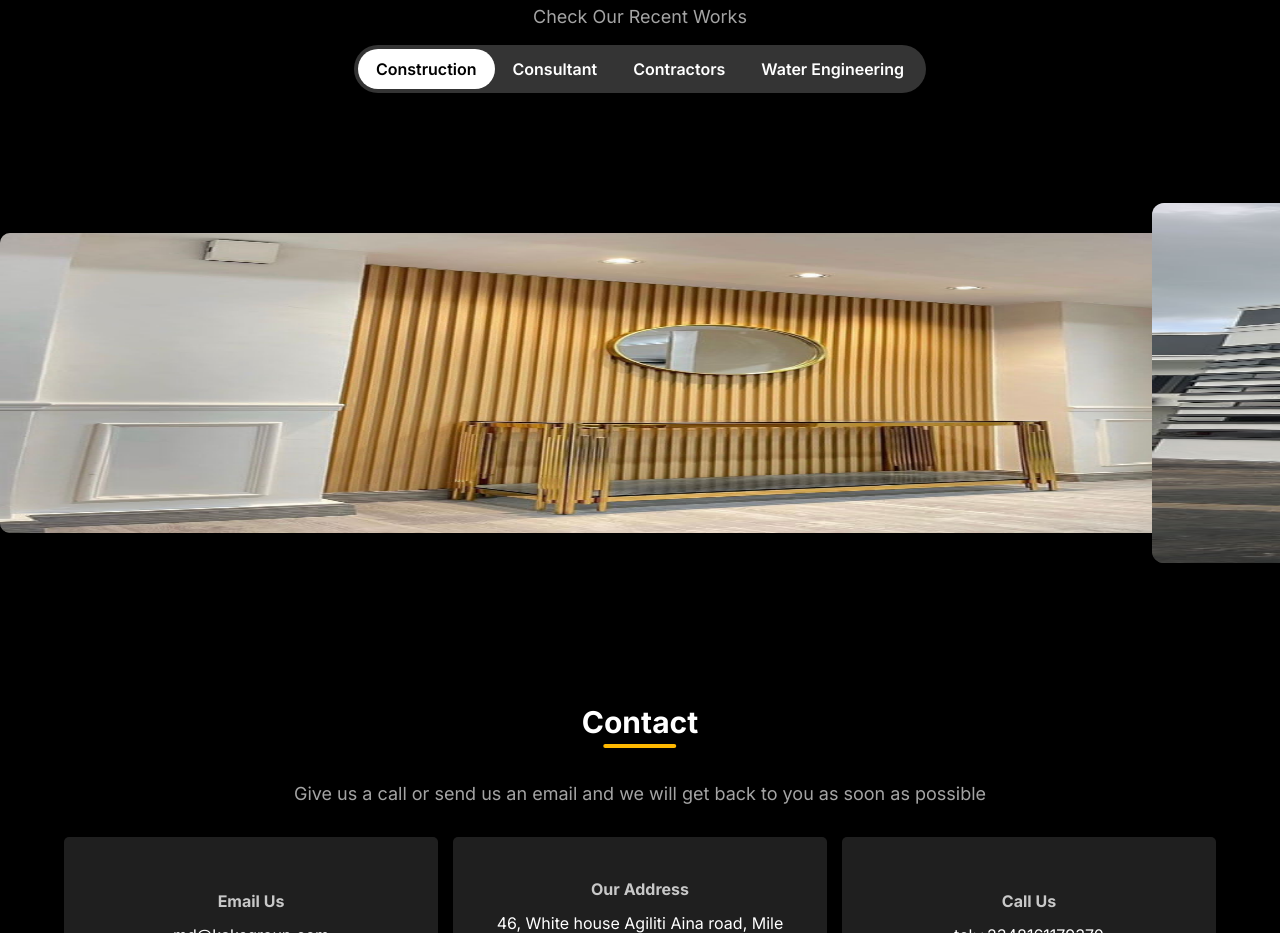
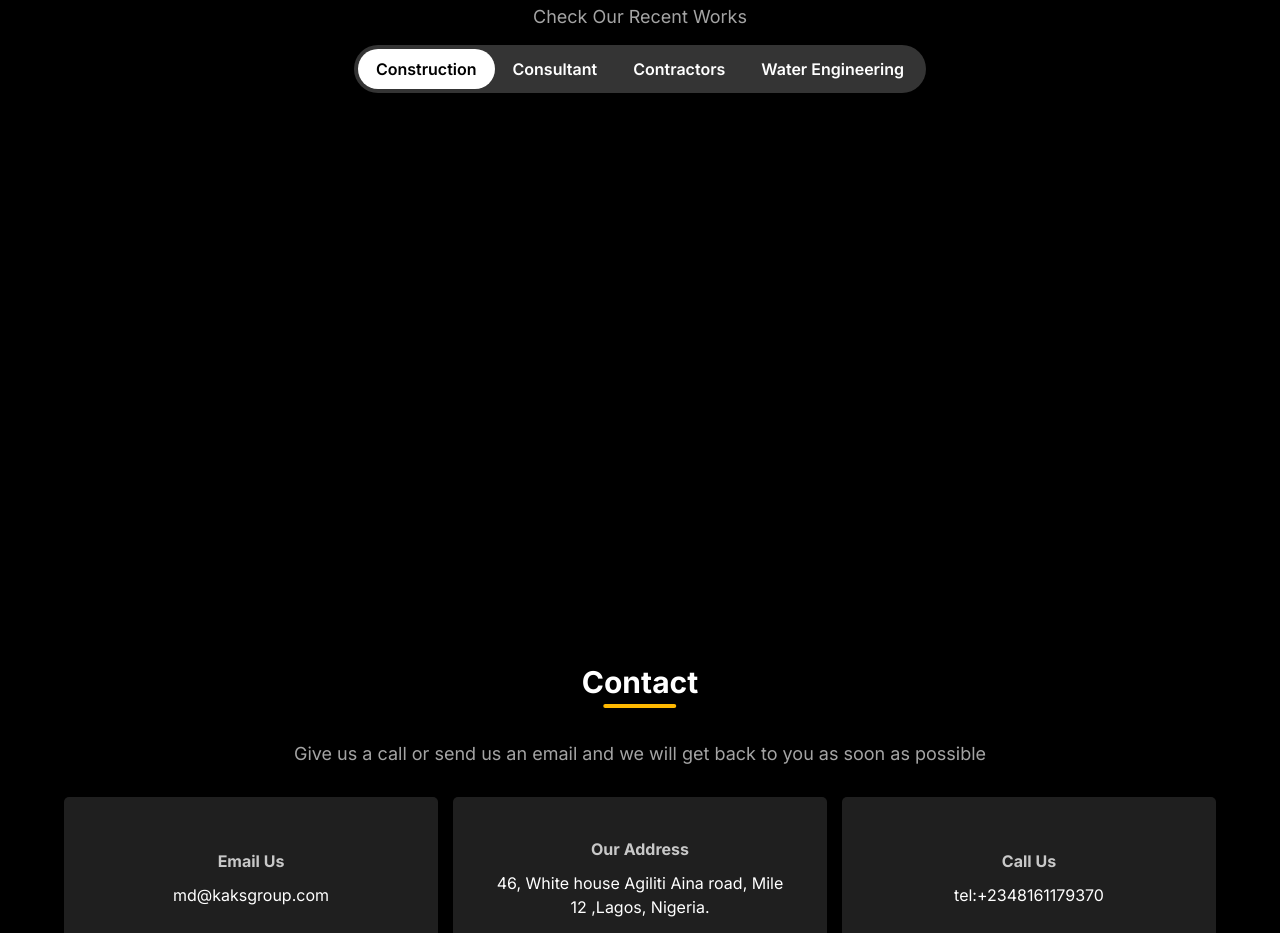
Before and after one commit to Bamimore2000/kakss, a plain HTML site: page index.html in a window 1280 px wide. Shown: the part 4513-5446 px from the top of the page. Drawn offline with nearby package versions, Linux system fonts and the light colour scheme; a script that the page names is missing.

Commit message:
Update index.html

```diff
--- a/index.html
+++ b/index.html
@@ -253,7 +253,7 @@
             </ul>
 
             <div id="btns-container">
-                <div id="constructioning" class="swiper swiper-containerr cont" style="display: block">
+                <div id="constructioning" class="swiper swiper-containerr cont" active">
                     <div class="swiper-wrapper" style="align-items: center;">
 
                     </div>
```
